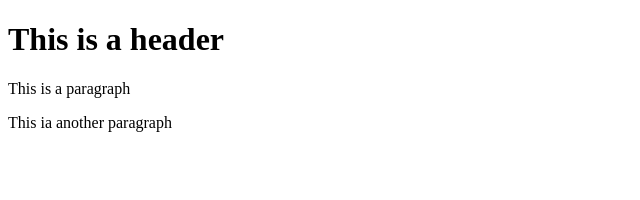
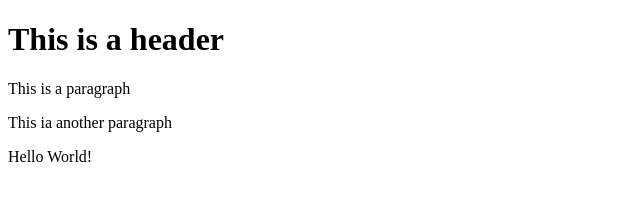
Before and after one commit to BarbaraQuinlan/git-test, a website: page index.html in a window 1280 px wide. Shown: the whole page, without its empty margins (0-640 px from the left). Drawn offline with Linux system fonts and the light colour scheme.

Commit message:
Using NPM

```diff
--- a/index.html
+++ b/index.html
@@ -4,5 +4,6 @@
         <h1>This is a header</h1>
         <p>This is a paragraph</p>
         <p>This ia another paragraph</p>
+        <p>Hello World!</p>
     </body>
 </html>
```
Also changed, not shown: package.json (added, +24 -0 lines), 2 other files.
